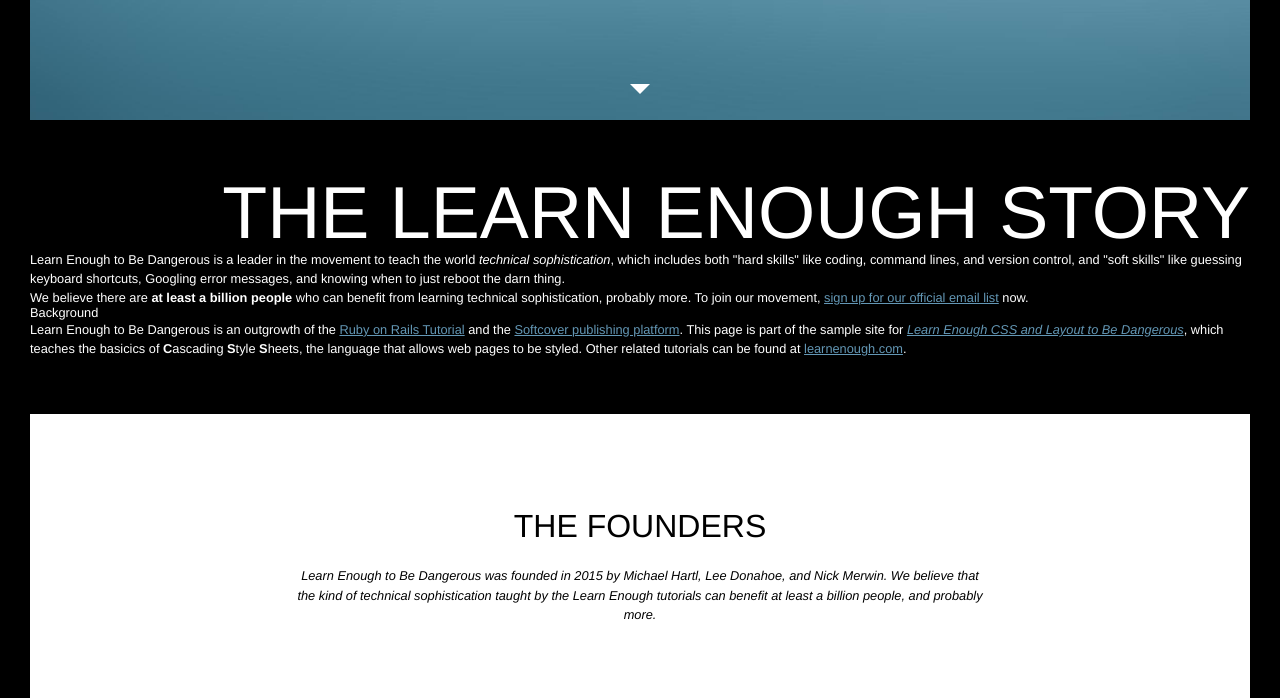
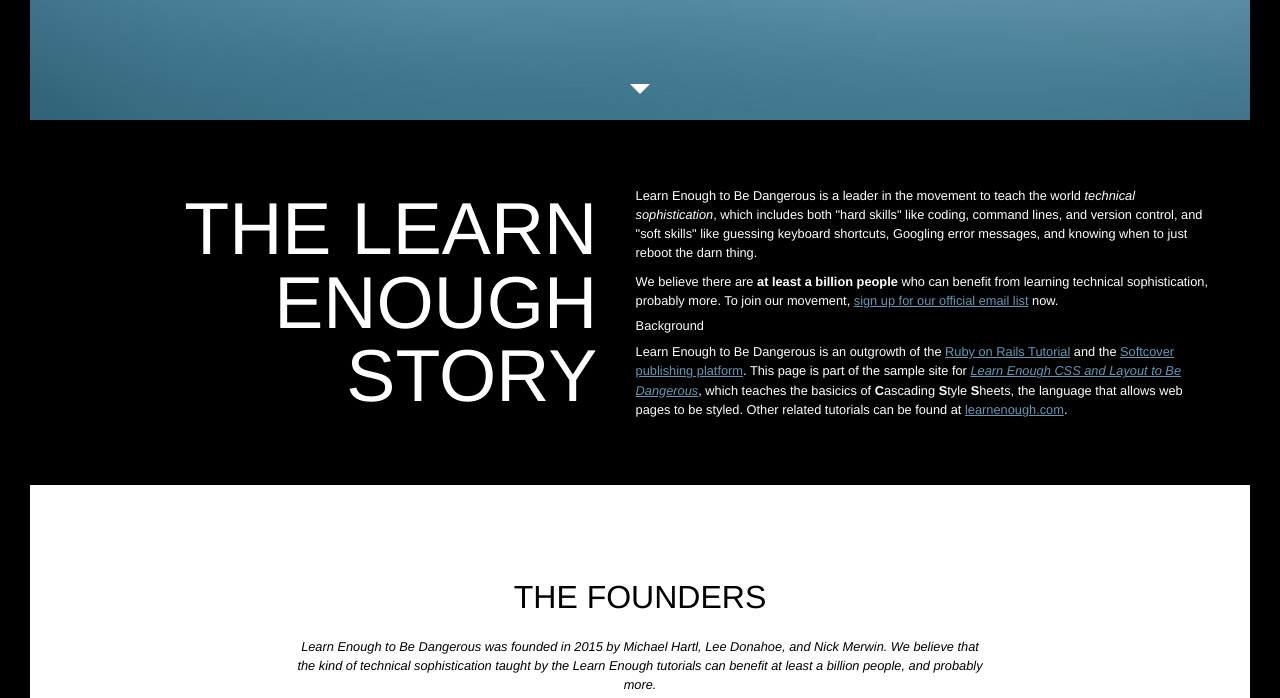
Before and after one commit to s33dco/s33dco.github.io, a plain HTML site: page _site/index.html in a window 1280 px wide. Shown: the part 680-1378 px from the top of the page. Drawn offline with Linux system fonts and the light colour scheme.

Commit message:
end of 7.2

```diff
--- a/_site/css/main.css
+++ b/_site/css/main.css
@@ -79,6 +79,8 @@ a {
 
 p {
   line-height: 1.5;
+  margin: 0.75em 0;
+
 }
 
 h2 ~ p {
@@ -318,16 +320,26 @@ using content to place symbol after full hero
   margin-bottom: 1.5rem;
   text-align: center;
 }
+
+
+
 .home-callout {
+  align-items: center;
   background-color: #000;
+  display: flex;
   color: #fff;
   padding: 7vh 0;
 }
 .callout-title {
+    flex-grow: 1;
+  flex-basis: 0;
   font-size: 5.75vw;
   text-align: right;
   text-transform: uppercase;
 }
 .callout-copy {
+    flex-shrink: 0;
+  flex-basis: 45em;
+  padding: 0 3vw;
   font-size: 0.8rem;
 }
--- a/css/main.css
+++ b/css/main.css
@@ -79,6 +79,8 @@ a {
 
 p {
   line-height: 1.5;
+  margin: 0.75em 0;
+
 }
 
 h2 ~ p {
@@ -318,16 +320,26 @@ using content to place symbol after full hero
   margin-bottom: 1.5rem;
   text-align: center;
 }
+
+
+
 .home-callout {
+  align-items: center;
   background-color: #000;
+  display: flex;
   color: #fff;
   padding: 7vh 0;
 }
 .callout-title {
+    flex-grow: 1;
+  flex-basis: 0;
   font-size: 5.75vw;
   text-align: right;
   text-transform: uppercase;
 }
 .callout-copy {
+    flex-shrink: 0;
+  flex-basis: 45em;
+  padding: 0 3vw;
   font-size: 0.8rem;
 }
```
